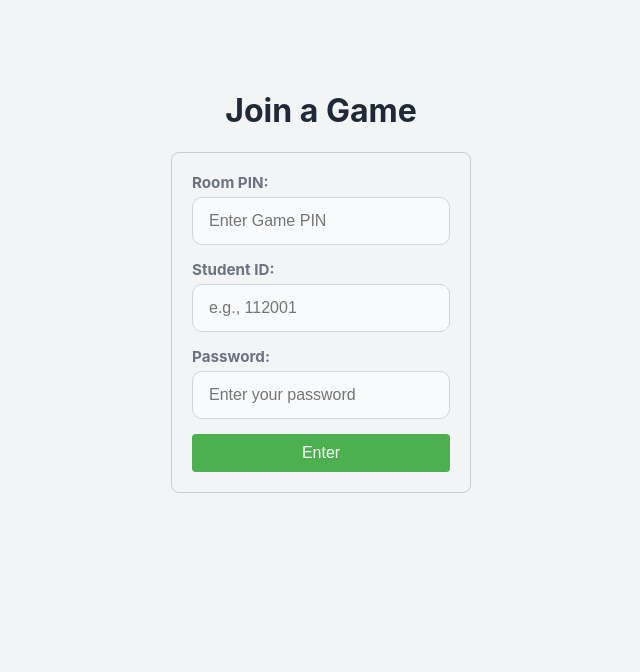
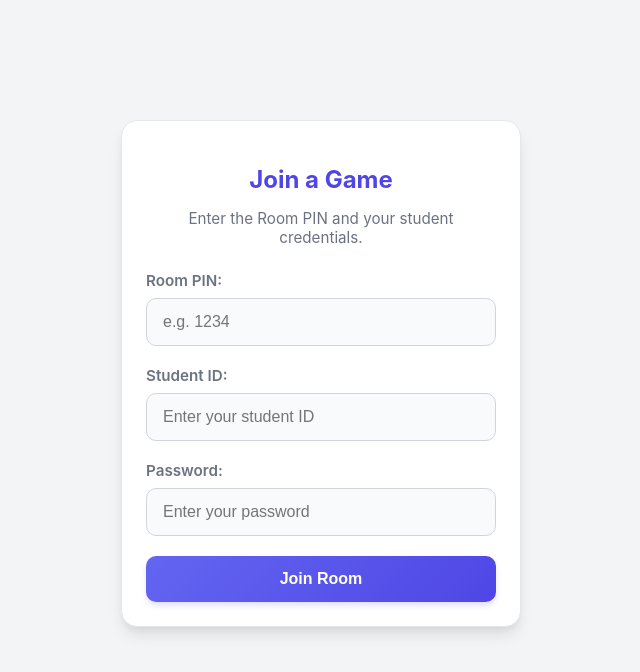
Before and after one commit to weber12599/Quizio, a Vue app in the folder quizio-game/frontend/: page /join in a window 1280 px wide. Shown: the top 672 px of the page, without its empty margins (319-959 px from the left). Built offline with nearby package versions, Linux system fonts and the light colour scheme.

Commit message:
[SPEC] Refactor student login functionality into StudentRoomView and remove StudentLoginView

```diff
--- a/quizio-game/frontend/src/views/StudentLoginView.vue
+++ /dev/null
@@ -1,99 +0,0 @@
-<template>
-    <div class="login-view">
-        <h1>Join a Game</h1>
-
-        <div class="form-card">
-            <div class="form-group">
-                <label>Room PIN: </label>
-                <input v-model="roomPin" placeholder="Enter Game PIN" />
-            </div>
-            <div class="form-group">
-                <label>Student ID: </label>
-                <input v-model="studentId" placeholder="e.g., 112001" />
-            </div>
-            <div class="form-group">
-                <label>Password: </label>
-                <input
-                    v-model="password"
-                    type="password"
-                    placeholder="Enter your password"
-                />
-            </div>
-
-            <button @click="joinGame" class="join-btn">Enter</button>
-            <p v-if="errorMessage" class="error-msg">{{ errorMessage }}</p>
-        </div>
-    </div>
-</template>
-
-<script setup lang="ts">
-import { ref } from 'vue'
-import { useRouter } from 'vue-router'
-
-const router = useRouter()
-
-const roomPin = ref('')
-const studentId = ref('')
-const password = ref('')
-const errorMessage = ref('')
-
-// Validate inputs and navigate to the room view
-const joinGame = () => {
-    if (!roomPin.value || !studentId.value || !password.value) {
-        errorMessage.value = 'Please fill in all fields.'
-        return
-    }
-
-    // Navigate to StudentRoomView with parameters
-    router.push({
-        name: 'room',
-        params: {
-            pin: roomPin.value,
-            student_id: studentId.value,
-            pwd: password.value
-        }
-    })
-}
-</script>
-
-<style scoped>
-.login-view {
-    display: flex;
-    flex-direction: column;
-    align-items: center;
-    margin-top: 50px;
-}
-.form-card {
-    padding: 20px;
-    border: 1px solid #ccc;
-    border-radius: 8px;
-    width: 300px;
-}
-.form-group {
-    margin-bottom: 15px;
-    display: flex;
-    flex-direction: column;
-}
-.form-group label {
-    font-weight: bold;
-    margin-bottom: 5px;
-}
-.join-btn {
-    width: 100%;
-    padding: 10px;
-    background-color: #4caf50;
-    color: white;
-    border: none;
-    border-radius: 4px;
-    cursor: pointer;
-    font-size: 16px;
-}
-.join-btn:hover {
-    background-color: #45a049;
-}
-.error-msg {
-    color: red;
-    margin-top: 10px;
-    text-align: center;
-}
-</style>
--- a/quizio-game/frontend/src/views/StudentRoomView.vue
+++ b/quizio-game/frontend/src/views/StudentRoomView.vue
@@ -1,103 +1,357 @@
 <template>
-    <div class="room-view">
-        <div v-if="connectionError" class="error-screen">
-            <h2>Connection Failed</h2>
-            <p>{{ connectionError }}</p>
-            <button @click="goBack">Go Back to Login</button>
+    <div class="student-view">
+        <div v-if="!isConnected" class="login-panel card">
+            <h2>Join a Game</h2>
+            <p class="subtitle">
+                Enter the Room PIN and your student credentials.
+            </p>
+
+            <div class="form-group">
+                <label>Room PIN: </label>
+                <input
+                    v-model="roomPin"
+                    placeholder="e.g. 1234"
+                    type="text"
+                    inputmode="numeric"
+                />
+            </div>
+
+            <div class="form-group">
+                <label>Student ID: </label>
+                <input
+                    v-model="studentId"
+                    placeholder="Enter your student ID"
+                    type="text"
+                />
+            </div>
+
+            <div class="form-group">
+                <label>Password: </label>
+                <input
+                    v-model="password"
+                    placeholder="Enter your password"
+                    type="password"
+                    @keyup.enter="joinRoom"
+                />
+            </div>
+
+            <button @click="joinRoom" class="btn-primary" :disabled="isLoading">
+                {{ isLoading ? 'Connecting...' : 'Join Room' }}
+            </button>
+
+            <p v-if="errorMessage" class="error-msg">{{ errorMessage }}</p>
         </div>
 
-        <div v-else-if="!isConnected" class="loading-screen">
-            <h2>Connecting to Game Room...</h2>
-        </div>
-
-        <div v-else class="game-screen">
-            <div class="header">
-                <span class="pin">PIN: {{ route.params.pin }}</span>
-                <span class="status">Waiting for host to start...</span>
+        <div v-else class="game-panel">
+            <div class="room-header card">
+                <h2>Room: {{ roomPin }}</h2>
+                <div class="status-indicator">
+                    <span class="pulse-dot"></span>
+                    Connected
+                </div>
+                <button @click="leaveRoom" class="btn-danger small-btn">
+                    Leave
+                </button>
             </div>
 
-            <h1>You're in!</h1>
-            <p>See your nickname on the screen</p>
+            <div class="feed-container">
+                <div
+                    v-if="questionsFeed.length === 0"
+                    class="waiting-card card"
+                >
+                    <div class="loader-spinner"></div>
+                    <h3>Waiting for Teacher...</h3>
+                    <p>
+                        Questions will appear here automatically when the
+                        teacher broadcasts them.
+                    </p>
+                </div>
+
+                <div v-else class="question-list">
+                    <div v-for="q in questionsFeed" :key="q.id" class="card">
+                        <div class="q-meta">
+                            <span class="q-type">{{ q.type }}</span>
+                        </div>
+                        <h3 class="q-content">{{ q.content }}</h3>
+                        <p class="text-muted">
+                            Options will be rendered here...
+                        </p>
+                    </div>
+                </div>
+            </div>
         </div>
     </div>
 </template>
 
 <script setup lang="ts">
 import { ref, onMounted, onUnmounted } from 'vue'
-import { useRoute, useRouter } from 'vue-router'
 import { socket } from '../utils/socket'
 
-const route = useRoute()
-const router = useRouter()
-
-const isConnected = ref(false)
-const connectionError = ref('')
-
-// Extract parameters from the route URL
-const pin = route.params.pin as string
-const studentId = route.params.student_id as string
-const password = route.params.pwd as string
-
-const goBack = () => {
-    router.push({ name: 'join' })
+// --- Types ---
+interface Question {
+    id: number
+    type: string
+    content: string
+    options?: any
 }
 
-onMounted(() => {
-    // Setup socket error listener sent by backend
-    socket.on('error', (data: { message: string }) => {
-        connectionError.value = data.message
-        socket.disconnect()
-    })
+// --- State ---
+const roomPin = ref('')
+const studentId = ref('')
+const password = ref('')
+const errorMessage = ref('')
+const isConnected = ref(false)
+const isLoading = ref(false)
 
-    // Connect to Socket.io server
+// Store the broadcasted questions
+const questionsFeed = ref<Question[]>([])
+
+// --- Methods ---
+const joinRoom = () => {
+    errorMessage.value = ''
+
+    // Basic validation
+    if (!roomPin.value || !studentId.value || !password.value) {
+        errorMessage.value = 'Please fill in all fields.'
+        return
+    }
+
+    isLoading.value = true
     socket.connect()
 
     socket.once('connect', () => {
-        // Send join_room request with credentials for backend verification
+        // Emit join_room with role 'client'
+        // The backend will verify credentials with the Data API automatically
         socket.emit('join_room', {
-            room_pin: pin,
+            room_pin: roomPin.value,
             role: 'client',
-            student_id: studentId,
-            password: password
+            student_id: studentId.value,
+            password: password.value
         })
+    })
+}
 
-        isConnected.value = true
+const leaveRoom = () => {
+    socket.disconnect()
+    isConnected.value = false
+    questionsFeed.value = []
+    errorMessage.value = ''
+    isLoading.value = false
+}
+
+// --- Lifecycle & Socket Events ---
+onMounted(() => {
+    // 1. Successful connection indicator
+    // When the backend broadcasts room_state, it confirms we are in.
+    socket.on('room_state', (data: { room_pin: string; players: string[] }) => {
+        if (String(data.room_pin) === String(roomPin.value)) {
+            isConnected.value = true
+            isLoading.value = false
+        }
     })
 
-    socket.on('disconnect', () => {
+    // 2. Handle connection errors or bad credentials
+    socket.on('error', (data: { message: string }) => {
+        errorMessage.value = data.message
+        isLoading.value = false
+        socket.disconnect()
         isConnected.value = false
-        if (!connectionError.value) {
-            connectionError.value = 'Disconnected from server.'
-        }
+    })
+
+    // 3. Listen for incoming questions from the teacher
+    socket.on('new_questions', (data: { questions: Question[] }) => {
+        console.log('📝 Received new questions:', data.questions)
+
+        // Append new questions to the feed
+        data.questions.forEach((incomingQ) => {
+            // Prevent duplicates if teacher broadcasts the same question again
+            if (!questionsFeed.value.some((q) => q.id === incomingQ.id)) {
+                questionsFeed.value.push(incomingQ)
+            }
+        })
     })
 })
 
 onUnmounted(() => {
     socket.disconnect()
+    socket.off('room_state')
     socket.off('error')
+    socket.off('new_questions')
 })
 </script>
 
 <style scoped>
-.room-view {
+/* --------------------------------------
+   Layout Structure
+--------------------------------------- */
+.student-view {
+    padding: 20px 15px;
+    max-width: 800px;
+    margin: 0 auto;
+}
+
+.login-panel {
+    max-width: 400px;
+    margin: 10vh auto;
     text-align: center;
-    padding: 20px;
 }
-.header {
+
+.login-panel h2 {
+    color: var(--primary-color);
+    margin-bottom: 8px;
+}
+
+.subtitle {
+    color: var(--text-muted);
+    margin-bottom: 24px;
+    font-size: 0.95rem;
+}
+
+.login-panel .form-group {
+    text-align: left;
+}
+
+.game-panel {
+    display: flex;
+    flex-direction: column;
+    gap: 20px;
+}
+
+/* --------------------------------------
+   Top Header Bar
+--------------------------------------- */
+.room-header {
     display: flex;
     justify-content: space-between;
-    background-color: #f1f1f1;
-    padding: 10px 20px;
-    border-radius: 4px;
-    margin-bottom: 40px;
-    font-weight: bold;
+    align-items: center;
+    padding: 16px 20px;
+    border-left: 4px solid var(--primary-color);
 }
-.error-screen {
-    color: red;
-    margin-top: 50px;
+
+.room-header h2 {
+    margin: 0;
+    font-size: 1.25rem;
 }
-.game-screen h1 {
-    font-size: 3rem;
-    color: #4caf50;
+
+.status-indicator {
+    display: flex;
+    align-items: center;
+    gap: 8px;
+    color: var(--success-color);
+    font-weight: 600;
+    font-size: 0.9rem;
+    background: var(--chip-bg);
+    padding: 6px 12px;
+    border-radius: 20px;
+}
+
+.pulse-dot {
+    width: 8px;
+    height: 8px;
+    background-color: var(--success-color);
+    border-radius: 50%;
+    animation: pulse 1.5s infinite;
+}
+
+@keyframes pulse {
+    0% {
+        box-shadow: 0 0 0 0 rgba(16, 185, 129, 0.4);
+    }
+    70% {
+        box-shadow: 0 0 0 6px rgba(16, 185, 129, 0);
+    }
+    100% {
+        box-shadow: 0 0 0 0 rgba(16, 185, 129, 0);
+    }
+}
+
+/* --------------------------------------
+   Feed Area & Cards
+--------------------------------------- */
+.feed-container {
+    display: flex;
+    flex-direction: column;
+    gap: 16px;
+}
+
+.waiting-card {
+    text-align: center;
+    padding: 60px 20px;
+    display: flex;
+    flex-direction: column;
+    align-items: center;
+    gap: 16px;
+    border: 2px dashed var(--border-color);
+    background: transparent;
+    box-shadow: none;
+}
+
+.waiting-card h3 {
+    color: var(--text-main);
+    margin: 0;
+}
+
+.waiting-card p {
+    color: var(--text-muted);
+    margin: 0;
+}
+
+.loader-spinner {
+    width: 40px;
+    height: 40px;
+    border: 4px solid var(--border-color);
+    border-top-color: var(--primary-color);
+    border-radius: 50%;
+    animation: spin 1s linear infinite;
+}
+
+@keyframes spin {
+    to {
+        transform: rotate(360deg);
+    }
+}
+
+.question-list {
+    display: flex;
+    flex-direction: column;
+    gap: 16px;
+}
+
+.q-meta {
+    margin-bottom: 12px;
+}
+
+.q-type {
+    background: var(--chip-bg);
+    color: var(--primary-color);
+    padding: 4px 10px;
+    border-radius: 6px;
+    font-size: 0.8rem;
+    font-weight: 700;
+    text-transform: uppercase;
+}
+
+.q-content {
+    font-size: 1.2rem;
+    color: var(--text-main);
+    line-height: 1.5;
+    margin: 0 0 16px 0;
+}
+
+.text-muted {
+    color: var(--text-muted);
+    font-size: 0.9rem;
+    font-style: italic;
+}
+
+@media (max-width: 480px) {
+    .room-header {
+        flex-direction: column;
+        align-items: flex-start;
+        gap: 12px;
+    }
+    .room-header button {
+        width: 100%;
+    }
 }
 </style>
```
Also changed, not shown: quizio-game/frontend/src/router/index.ts (+1 -7 lines).
